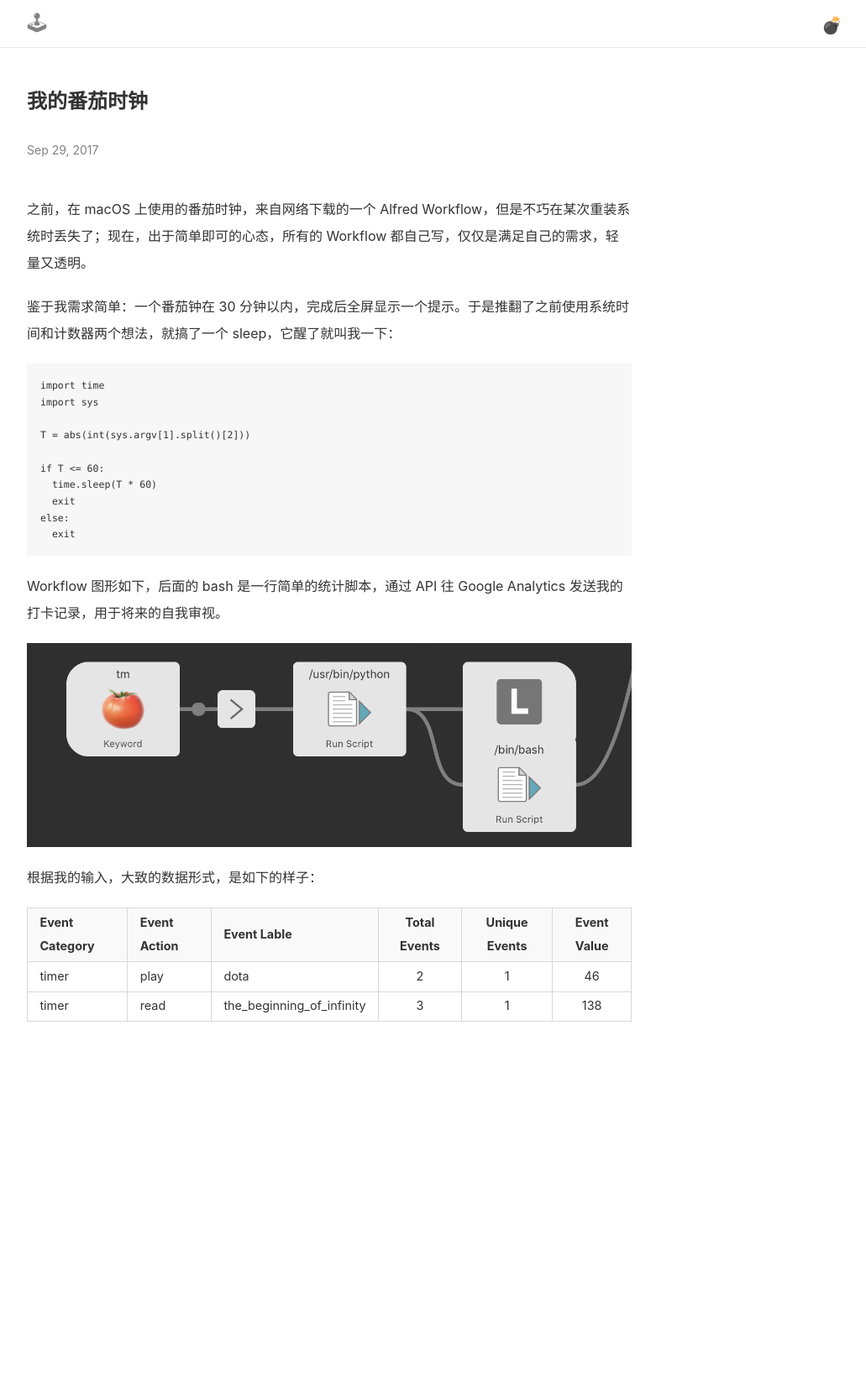
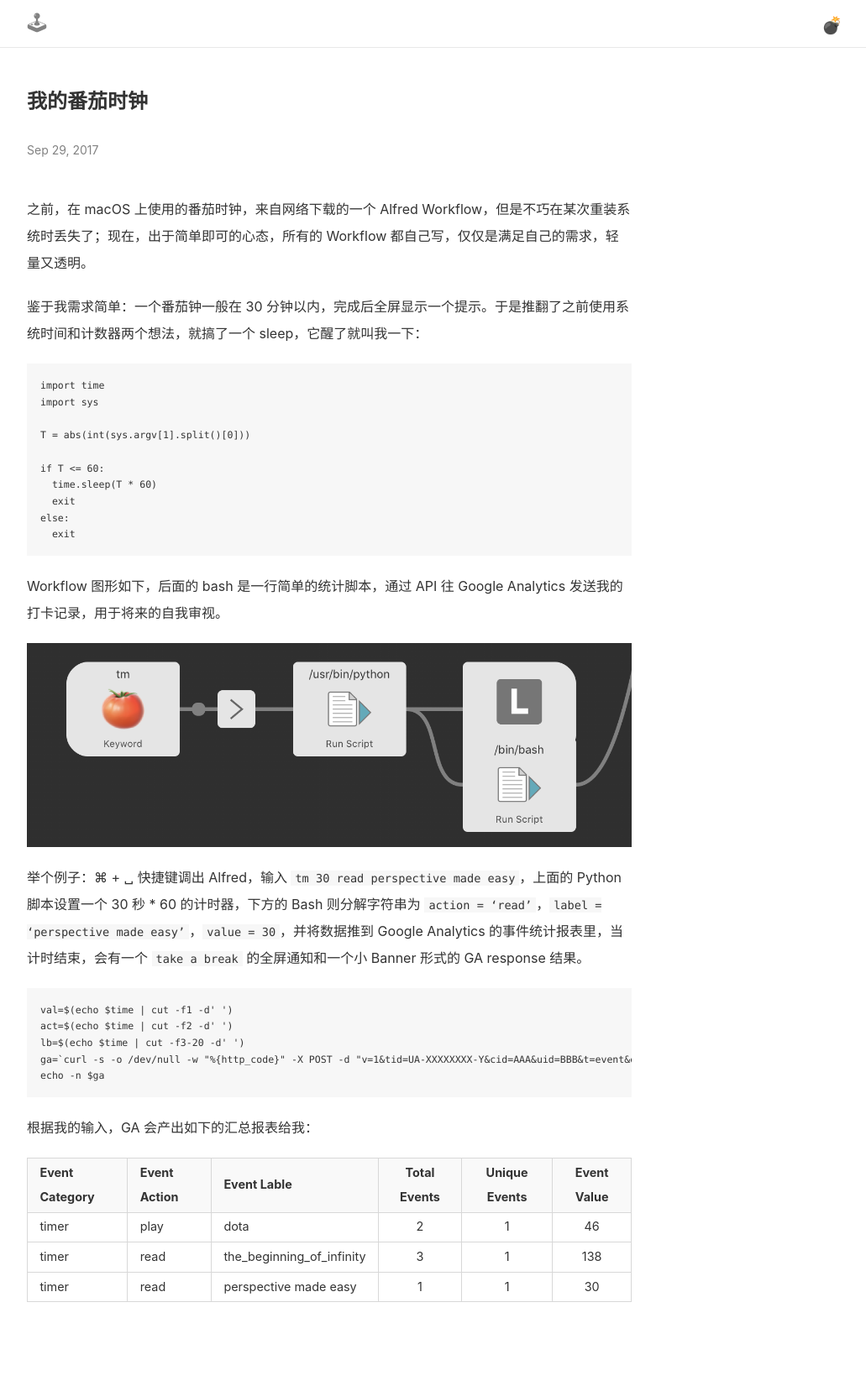
Before and after one commit to placeless/placeless.github.io, a Jekyll site: the page built from _posts/2017-09-29-my-tomator-timer.md, in a window 1280 px wide. Shown: the whole page at 84% size, without its empty margins (248-1279 px from the left). Built offline with Jekyll 4.4.1, drawn with Linux system fonts in a browser that asks for light colours; before the commit the page ends 1317 px from its top, so only the background shows below that.

Commit message:
update python scripts

````diff
--- a/_posts/2017-09-29-my-tomator-timer.md
+++ b/_posts/2017-09-29-my-tomator-timer.md
@@ -6,13 +6,13 @@ date:   2017-09-29 09:06 +0800
 
 之前，在 macOS 上使用的番茄时钟，来自网络下载的一个 Alfred Workflow，但是不巧在某次重装系统时丢失了；现在，出于简单即可的心态，所有的 Workflow 都自己写，仅仅是满足自己的需求，轻量又透明。
 
-鉴于我需求简单：一个番茄钟在 30 分钟以内，完成后全屏显示一个提示。于是推翻了之前使用系统时间和计数器两个想法，就搞了一个 sleep，它醒了就叫我一下：
+鉴于我需求简单：一个番茄钟一般在 30 分钟以内，完成后全屏显示一个提示。于是推翻了之前使用系统时间和计数器两个想法，就搞了一个 sleep，它醒了就叫我一下：
 
 ```
 import time
 import sys
 
-T = abs(int(sys.argv[1].split()[2]))
+T = abs(int(sys.argv[1].split()[0]))
 
 if T <= 60:
   time.sleep(T * 60)
@@ -25,9 +25,20 @@ Workflow 图形如下，后面的 bash 是一行简单的统计脚本，通过 A
 
 ![tomator timer](/files/2017/09/29/tomator_timer.png)
 
-根据我的输入，大致的数据形式，是如下的样子：
+举个例子：⌘ + ␣ 快捷键调出 Alfred，输入 `tm 30 read perspective made easy`，上面的 Python 脚本设置一个 30 秒 * 60 的计时器，下方的 Bash 则分解字符串为 `action = ‘read’`，`label = ‘perspective made easy’`，`value = 30`，并将数据推到 Google Analytics 的事件统计报表里，当计时结束，会有一个 `take a break` 的全屏通知和一个小 Banner 形式的 GA response 结果。
+
+```bash
+val=$(echo $time | cut -f1 -d' ')
+act=$(echo $time | cut -f2 -d' ')
+lb=$(echo $time | cut -f3-20 -d' ')
+ga=`curl -s -o /dev/null -w "%{http_code}" -X POST -d "v=1&tid=UA-XXXXXXXX-Y&cid=AAA&uid=BBB&t=event&ec=timer&ea=$act&el=$lb&ev=$val" https://www.google-analytics.com/collect`
+echo -n $ga
+```
+
+根据我的输入，GA 会产出如下的汇总报表给我：
 
 | Event Category | Event Action | Event Lable               | Total Events | Unique Events | Event Value |
 | :------------- | :----------- | :------------------------ | :----------: | :-----------: | :---------: |
 | timer          | play         | dota                      |      2       |       1       |     46      |
 | timer          | read         | the_beginning_of_infinity |      3       |       1       |     138     |
+| timer          | read         | perspective made easy     |      1       |       1       |     30      |
````
